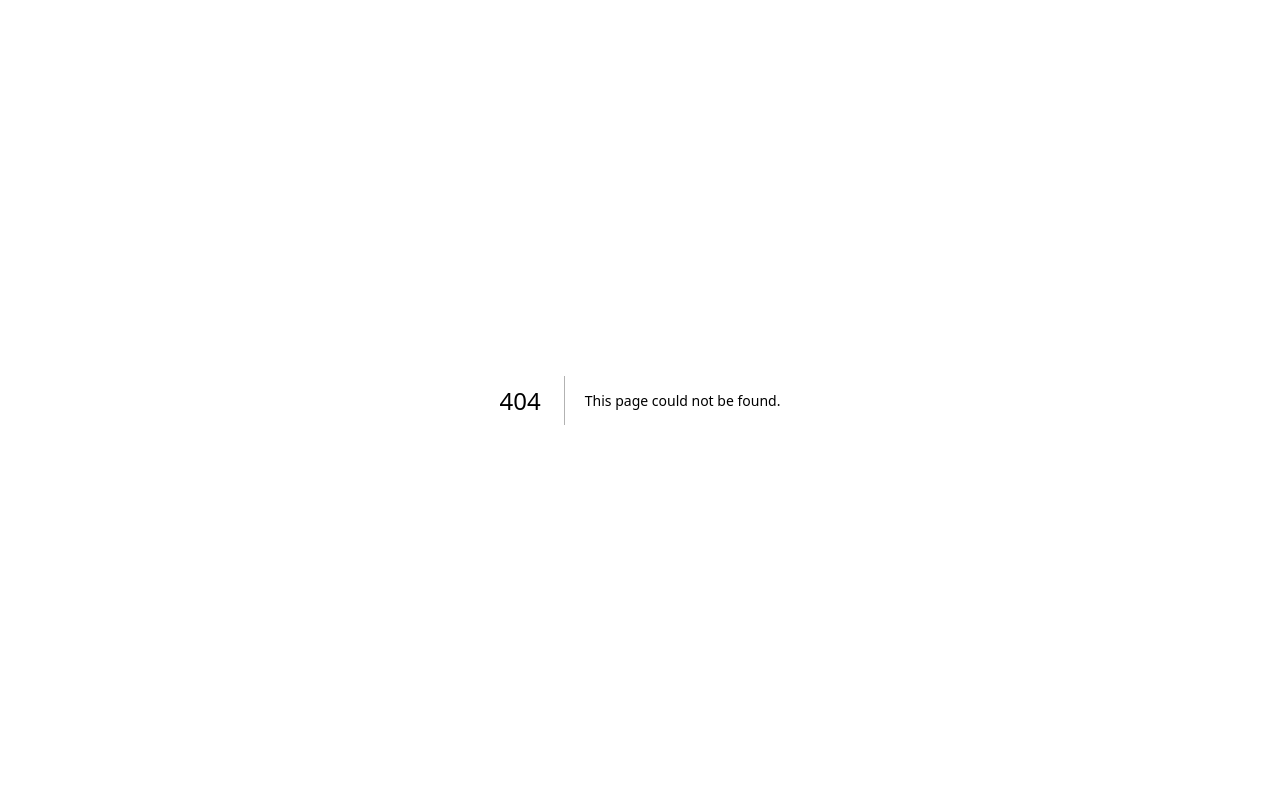
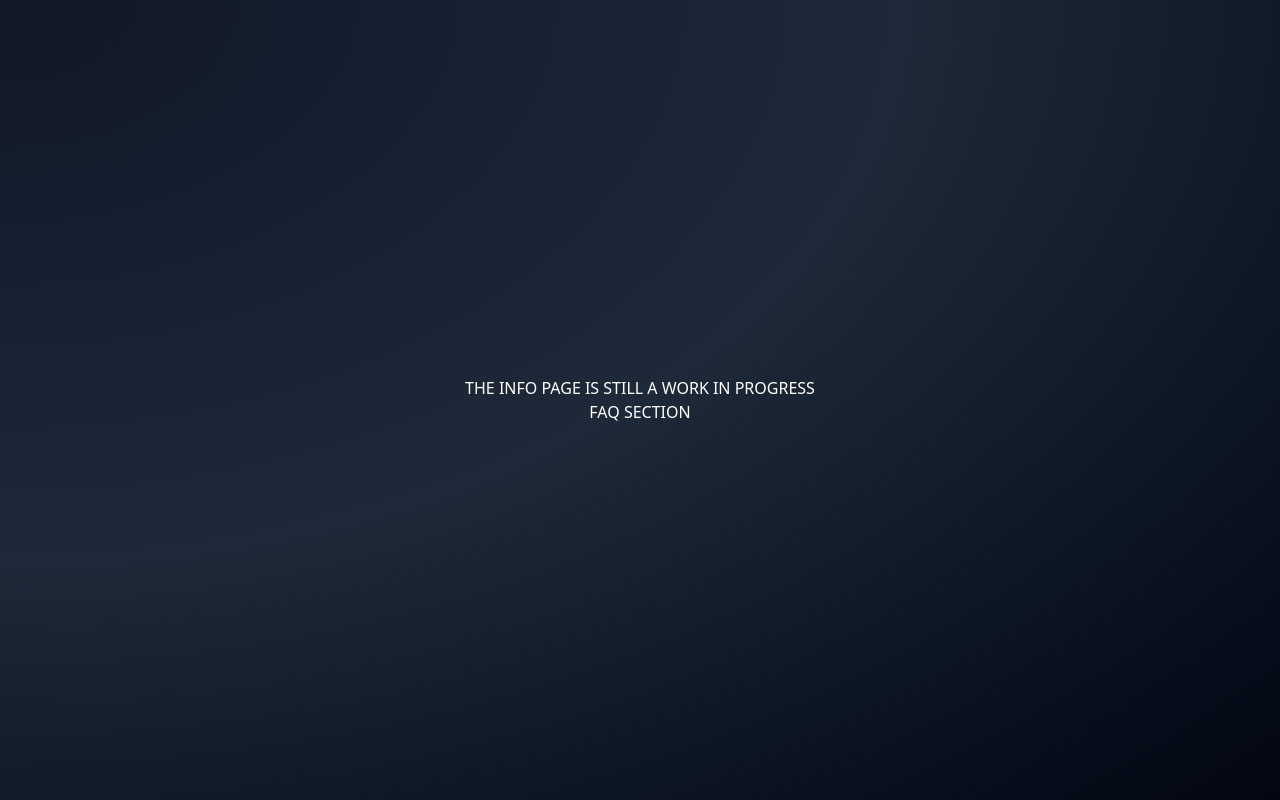
Before and after one commit to JakeOJeff/stacks-against-you, a Next.js app: page /info in a window 1280 px wide. Before the commit this address had no page. Built offline with nearby package versions, Linux system fonts and the light colour scheme.

Commit message:
Linux Nested

```diff
--- /dev/null
+++ b/app/info/page.tsx
@@ -0,0 +1,12 @@
+"use client";
+export default function Info() {
+
+
+    return (
+        <main className="flex flex-col items-center justify-center h-screen bg-gray-950 bg-radial-[at_0%_0%] from-gray-900 via-gray-800 to-gray-950">
+            <p className="text-white"> THE INFO PAGE IS STILL A WORK IN PROGRESS</p>
+                    <p className="text-white">FAQ SECTION</p>
+
+        </main>
+    )
+}
--- a/package.json
+++ b/package.json
@@ -5,7 +5,7 @@
   "type": "module",
   "scripts": {
     "dev": "next dev",
-    "dev:socket": "set NODE_OPTIONS=--loader ts-node/esm --trace-warnings && ts-node server.mts",
+    "dev:socket": "NODE_OPTIONS='--loader ts-node/esm --trace-warnings' ts-node server.mts",
     "build": "next build",
     "start": "next start",
     "lint": "next lint"
```
